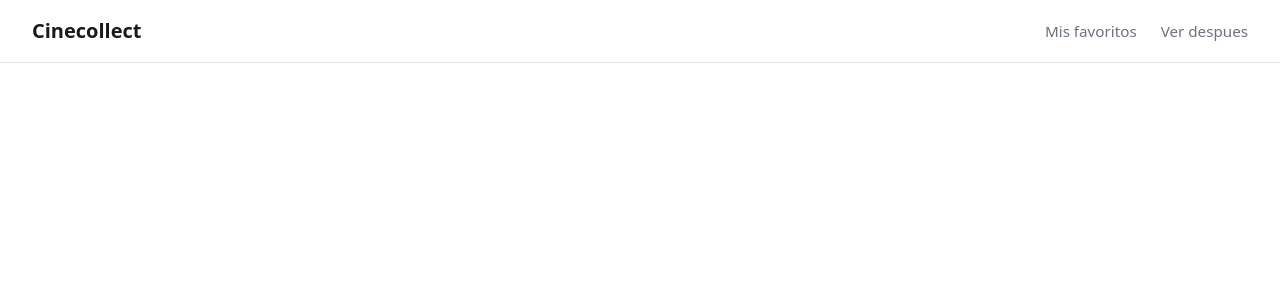
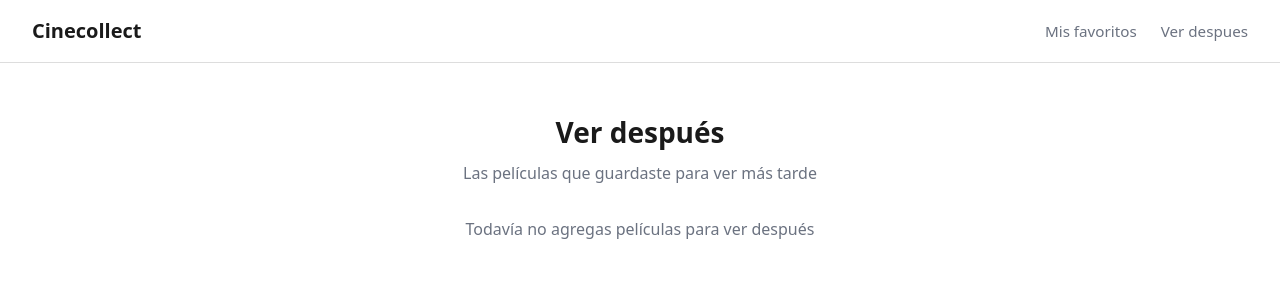
Before and after one commit to floreslog/cinecollect-project, a React (Vite) app in the folder client/: page /ver-despues in a window 1280 px wide. Shown: the top 300 px of the page. Built offline with nearby package versions, Linux system fonts and the light colour scheme.

Commit message:
feat: crear pagina ver despues

```diff
--- a/client/src/App.tsx
+++ b/client/src/App.tsx
@@ -4,6 +4,7 @@ import './App.css';
 import Header from './components/header/Header';
 import Inicio from './pages/inicio/Inicio';
 import Catalogo from './pages/catalogo/Catalogo';
+import VerDespues from './pages/ver-despues/VerDespues';
 
 export default function App() {
   const [vistas, setVistas] = useLocalStorage<number[]>('vistas', []);
@@ -36,6 +37,17 @@ export default function App() {
             />
           }
         />
+        <Route
+          path="/ver-despues"
+          element={
+            <VerDespues
+              vistas={vistas}
+              verDespues={verDespues}
+              onMarcarVista={marcarVista}
+              onAgregarVerDespues={agregarVerDespues}
+            />
+          }
+        />
       </Routes>
     </>
   );
--- a/client/src/components/header/Header.tsx
+++ b/client/src/components/header/Header.tsx
@@ -1,12 +1,15 @@
+import { Link } from 'react-router';
 import './Header.css';
 
 export default function Header() {
   return (
     <header>
-      <h2>Cinecollect</h2>
+      <h2>
+        <Link to="/">Cinecollect</Link>
+      </h2>
       <nav>
         <a href="">Mis favoritos</a>
-        <a href="">Ver despues</a>
+        <Link to="/ver-despues">Ver despues</Link>
       </nav>
     </header>
   );
--- /dev/null
+++ b/client/src/pages/ver-despues/VerDespues.tsx
@@ -0,0 +1,36 @@
+import { peliculas } from '../../data/peliculas';
+import ListaPeliculas from '../../components/lista-peliculas/ListaPeliculas';
+
+interface VerDespuesProps {
+  vistas: number[];
+  verDespues: number[];
+  onMarcarVista: (id: number) => void;
+  onAgregarVerDespues: (id: number) => void;
+}
+
+export default function VerDespues({
+  vistas,
+  verDespues,
+  onMarcarVista,
+  onAgregarVerDespues,
+}: VerDespuesProps) {
+  const peliculasVerDespues = peliculas.filter((pelicula) =>
+    verDespues.includes(pelicula.id),
+  );
+
+  return (
+    <main className="catalogo-main">
+      <h1>Ver después</h1>
+      <p>Las películas que guardaste para ver más tarde</p>
+
+      <ListaPeliculas
+        peliculas={peliculasVerDespues}
+        vistas={vistas}
+        verDespues={verDespues}
+        onMarcarVista={onMarcarVista}
+        onAgregarVerDespues={onAgregarVerDespues}
+        mensajeVacio="Todavía no agregas películas para ver después"
+      />
+    </main>
+  );
+}
```
